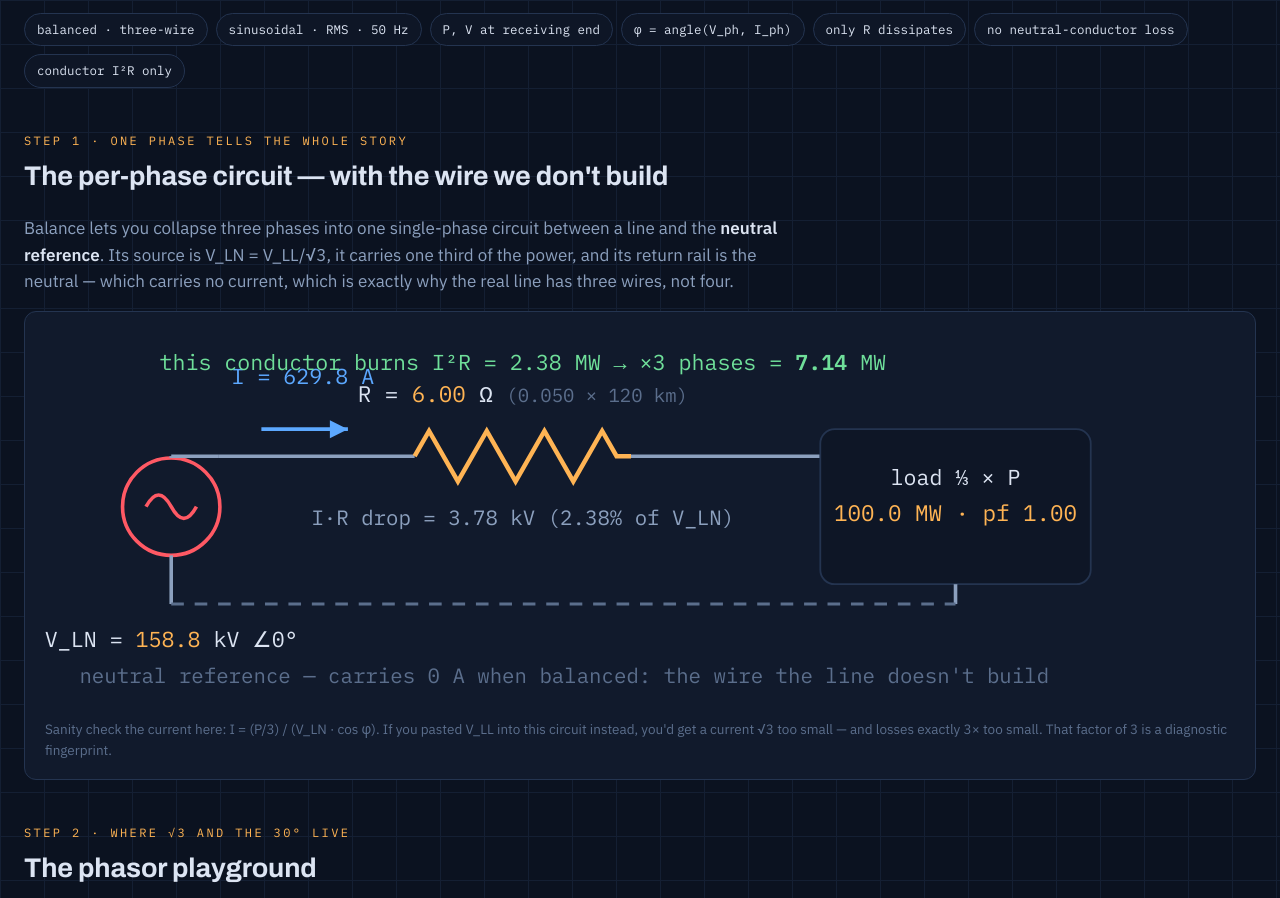
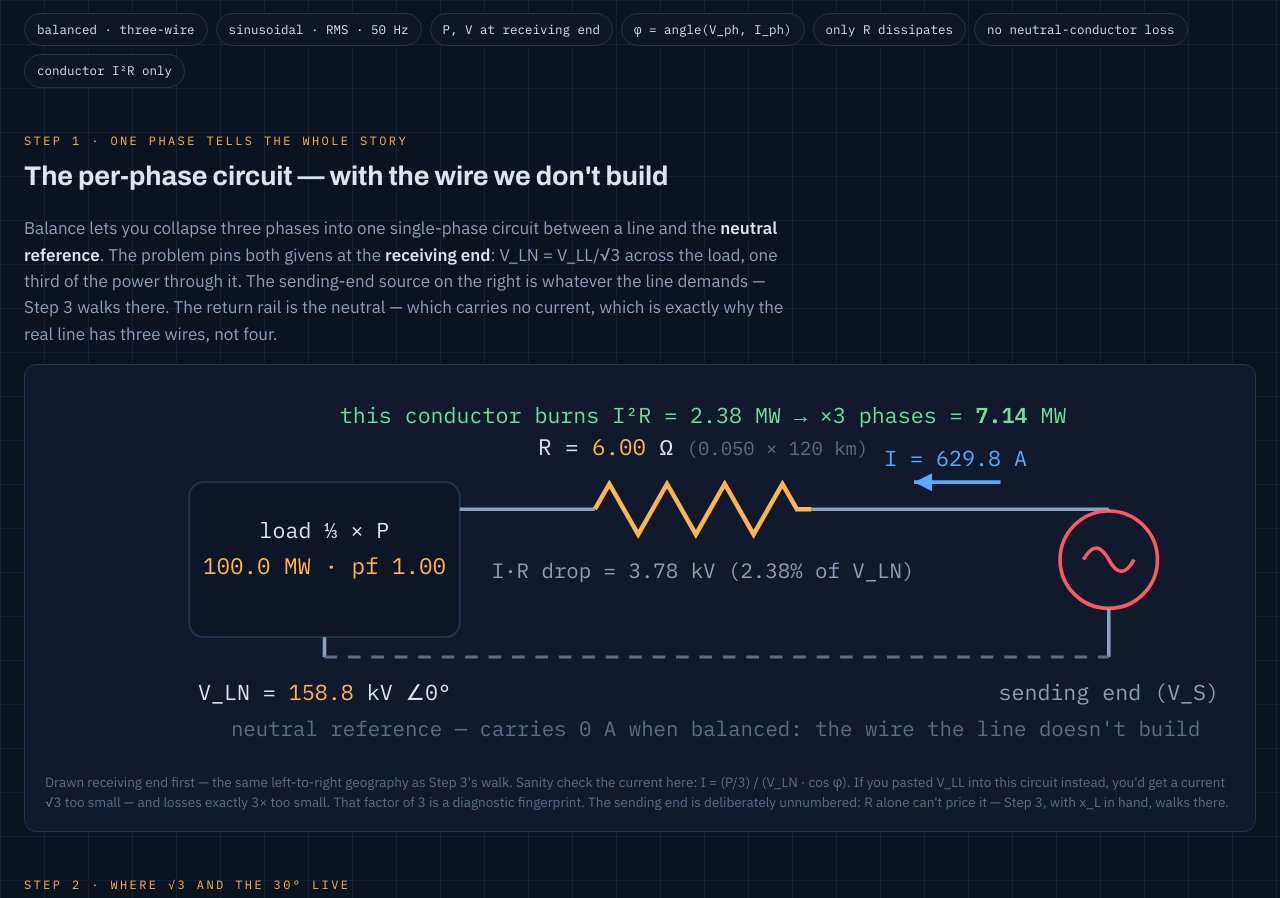
Before and after one commit to Nero51908/vibe_power_system_basics, a plain HTML site: page three-phase-AC-line-losses.html in a window 1280 px wide. Shown: the part 836-1734 px from the top of the page. Drawn offline with Linux system fonts and the light colour scheme.

Commit message:
Fix STEP 1 diagram

```diff
--- a/three-phase-AC-line-losses.html
+++ b/three-phase-AC-line-losses.html
@@ -204,7 +204,7 @@ footer code{color:var(--dim)}
         <input type="range" id="cR" min="0.02" max="0.12" step="0.005" value="0.05" aria-label="Resistance per kilometre"></div>
       <div class="ctl"><label>Reactance x_L <span class="badge" id="bXl">0.32 Ω/km</span></label>
         <input type="range" id="cXl" min="0" max="0.45" step="0.01" value="0.32" aria-label="Series reactance per kilometre"></div>
-      <div class="note">P and V_LL are receiving-end quantities. r is the 50&nbsp;Hz value at operating temperature (skin effect and heat both raise it). x_L drives the walk-the-line panel only — losses use R alone, because reactance dissipates nothing.</div>
+      <div class="note">P and V_LL are receiving-end quantities (that's the R in Step 3's V_R). r is the 50&nbsp;Hz value at operating temperature (skin effect and heat both raise it). x_L drives the walk-the-line panel only — losses use R alone, because reactance dissipates nothing.</div>
     </div>
   </div>
   </div>
@@ -216,7 +216,7 @@ footer code{color:var(--dim)}
     <div class="chips">
       <span class="chip" data-d="Equal magnitudes, exactly 120° apart, identical impedances. This is what licenses per-phase analysis and makes the neutral current zero.">balanced · three-wire</span>
       <span class="chip" data-d="Phasors are RMS values of 50 Hz sinusoids. No harmonics — with distortion, cos φ is only the displacement power factor.">sinusoidal · RMS · 50 Hz</span>
-      <span class="chip" data-d="'Delivers 300 MW at 275 kV to a load' pins both numbers to the receiving end. The same current flows the whole length once shunt paths are ignored.">P, V at receiving end</span>
+      <span class="chip" data-d="'Delivers 300 MW at 275 kV to a load' pins both numbers to the receiving end — the R in Step 3's V_R. The same current flows the whole length once shunt paths are ignored.">P, V at receiving end</span>
       <span class="chip" data-d="φ is the angle between element voltage and element current — not between V_LL and I_L, which differ by an extra 30°.">φ = angle(V_ph, I_ph)</span>
       <span class="chip" data-d="Series reactance X shifts phase and exchanges vars but dissipates nothing; it changes the sending-end voltage, not the losses. Shunt charging is excluded by the problem.">only R dissipates</span>
       <span class="chip" data-d="No neutral conductor exists on the line, and balance means no return current anyway. The earthwire on the towers is lightning shielding and stays essentially idle.">no neutral-conductor loss</span>
@@ -228,39 +228,39 @@ footer code{color:var(--dim)}
   <section id="perphase">
     <div class="step">Step 1 · One phase tells the whole story</div>
     <h2>The per-phase circuit — with the wire we don't build</h2>
-    <p>Balance lets you collapse three phases into one single-phase circuit between a line and the <b>neutral reference</b>. Its source is V_LN = V_LL/√3, it carries one third of the power, and its return rail is the neutral — which carries no current, which is exactly why the real line has three wires, not four.</p>
+    <p>Balance lets you collapse three phases into one single-phase circuit between a line and the <b>neutral reference</b>. The problem pins both givens at the <b>receiving end</b>: V_LN = V_LL/√3 across the load, one third of the power through it. The sending-end source on the right is whatever the line demands — Step 3 walks there. The return rail is the neutral — which carries no current, which is exactly why the real line has three wires, not four.</p>
     <div class="panel">
-      <svg viewBox="0 0 660 210" role="img" aria-label="Per-phase equivalent circuit: source, series resistance, load, dashed neutral return">
+      <svg viewBox="0 0 660 210" role="img" aria-label="Per-phase equivalent circuit, receiving end on the left: load with the given voltage, series conductor resistance, sending-end source on the right, dashed neutral return">
+        <!-- load (receiving end — where the givens are pinned) -->
+        <rect x="80" y="55" width="150" height="86" rx="8" fill="var(--panel2)" stroke="var(--line)"/>
+        <text x="155" y="86" font-size="12" fill="var(--text)" text-anchor="middle">load  ⅓ × P</text>
+        <text x="155" y="106" font-size="12.5" fill="var(--amber)" text-anchor="middle"><tspan id="pcPph">100.0</tspan> MW · pf <tspan id="pcPf">1.00</tspan></text>
+        <line x1="155" y1="141" x2="155" y2="152" stroke="var(--dim)" stroke-width="2"/>
+        <text x="155" y="176" font-size="12" fill="var(--text)" text-anchor="middle">V_LN = <tspan id="pcVln" fill="var(--amber)">158.8</tspan> kV ∠0°</text>
         <!-- top rail -->
-        <line x1="96" y1="70" x2="205" y2="70" stroke="var(--dim)" stroke-width="2"/>
-        <line x1="325" y1="70" x2="430" y2="70" stroke="var(--dim)" stroke-width="2"/>
-        <!-- source -->
-        <circle cx="70" cy="98" r="27" fill="none" stroke="var(--phA)" stroke-width="2"/>
-        <path d="M56,98 q7,-13 14,0 q7,13 14,0" fill="none" stroke="var(--phA)" stroke-width="2"/>
-        <line x1="70" y1="71" x2="70" y2="70" stroke="var(--dim)" stroke-width="2"/>
-        <line x1="70" y1="70" x2="96" y2="70" stroke="var(--dim)" stroke-width="2"/>
-        <line x1="70" y1="125" x2="70" y2="152" stroke="var(--dim)" stroke-width="2"/>
-        <text x="70" y="176" font-size="12" fill="var(--text)" text-anchor="middle">V_LN = <tspan id="pcVln" fill="var(--amber)">158.8</tspan> kV ∠0°</text>
-        <!-- resistor zigzag -->
-        <polyline points="205,70 213,56 229,84 245,56 261,84 277,56 293,84 309,56 317,70 325,70" fill="none" stroke="var(--amber)" stroke-width="2.5"/>
-        <text x="265" y="40" font-size="12.5" fill="var(--text)" text-anchor="middle">R = <tspan id="pcR" fill="var(--amber)">6.00</tspan> Ω  <tspan fill="var(--faint)" font-size="10.5">(<tspan id="pcRcalc">0.050 × 120 km</tspan>)</tspan></text>
-        <text x="265" y="108" font-size="11.5" fill="var(--dim)" text-anchor="middle">I·R drop = <tspan id="pcDrop">3.78</tspan> kV  (<tspan id="pcDropPct">2.4</tspan>% of V_LN)</text>
-        <!-- current arrow -->
-        <line x1="120" y1="55" x2="168" y2="55" stroke="var(--phC)" stroke-width="2"/>
-        <polygon points="168,55 158,50 158,60" fill="var(--phC)"/>
-        <text x="143" y="30" font-size="12" fill="var(--phC)" text-anchor="middle">I = <tspan id="pcI">629.8</tspan> A</text>
-        <!-- load -->
-        <rect x="430" y="55" width="150" height="86" rx="8" fill="var(--panel2)" stroke="var(--line)"/>
-        <text x="505" y="86" font-size="12" fill="var(--text)" text-anchor="middle">load  ⅓ × P</text>
-        <text x="505" y="106" font-size="12.5" fill="var(--amber)" text-anchor="middle"><tspan id="pcPph">100.0</tspan> MW · pf <tspan id="pcPf">1.00</tspan></text>
-        <line x1="505" y1="141" x2="505" y2="152" stroke="var(--dim)" stroke-width="2"/>
+        <line x1="230" y1="70" x2="305" y2="70" stroke="var(--dim)" stroke-width="2"/>
+        <line x1="425" y1="70" x2="590" y2="70" stroke="var(--dim)" stroke-width="2"/>
+        <!-- resistor zigzag (the conductor) -->
+        <polyline points="305,70 313,56 329,84 345,56 361,84 377,56 393,84 409,56 417,70 425,70" fill="none" stroke="var(--amber)" stroke-width="2.5"/>
+        <text x="365" y="40" font-size="12.5" fill="var(--text)" text-anchor="middle">R = <tspan id="pcR" fill="var(--amber)">6.00</tspan> Ω  <tspan fill="var(--faint)" font-size="10.5">(<tspan id="pcRcalc">0.050 × 120 km</tspan>)</tspan></text>
+        <text x="365" y="108" font-size="11.5" fill="var(--dim)" text-anchor="middle">I·R drop = <tspan id="pcDrop">3.78</tspan> kV  (<tspan id="pcDropPct">2.4</tspan>% of V_LN)</text>
+        <!-- current arrow: source feeds the load, right to left -->
+        <line x1="530" y1="55" x2="482" y2="55" stroke="var(--phC)" stroke-width="2"/>
+        <polygon points="482,55 492,50 492,60" fill="var(--phC)"/>
+        <text x="505" y="46" font-size="12" fill="var(--phC)" text-anchor="middle">I = <tspan id="pcI">629.8</tspan> A</text>
+        <!-- sending-end source (deliberately unnumbered) -->
+        <circle cx="590" cy="98" r="27" fill="none" stroke="var(--phA)" stroke-width="2"/>
+        <path d="M576,98 q7,-13 14,0 q7,13 14,0" fill="none" stroke="var(--phA)" stroke-width="2"/>
+        <line x1="590" y1="71" x2="590" y2="70" stroke="var(--dim)" stroke-width="2"/>
+        <line x1="590" y1="125" x2="590" y2="152" stroke="var(--dim)" stroke-width="2"/>
+        <text x="590" y="176" font-size="12" fill="var(--dim)" text-anchor="middle">sending end (V_S)</text>
         <!-- neutral rail -->
-        <line x1="70" y1="152" x2="505" y2="152" stroke="var(--faint)" stroke-width="1.6" stroke-dasharray="7 6"/>
-        <text x="288" y="196" font-size="11.5" fill="var(--faint)" text-anchor="middle">neutral reference — carries 0 A when balanced: the wire the line doesn't build</text>
+        <line x1="155" y1="152" x2="590" y2="152" stroke="var(--faint)" stroke-width="1.6" stroke-dasharray="7 6"/>
+        <text x="372" y="196" font-size="11.5" fill="var(--faint)" text-anchor="middle">neutral reference — carries 0 A when balanced: the wire the line doesn't build</text>
         <!-- loss badge -->
-        <text x="265" y="22" font-size="12" fill="var(--good)" text-anchor="middle">this conductor burns I²R = <tspan id="pcLossOne">2.38</tspan> MW  →  ×3 phases = <tspan id="pcLossAll" font-weight="600">7.14</tspan> MW</text>
+        <text x="365" y="22" font-size="12" fill="var(--good)" text-anchor="middle">this conductor burns I²R = <tspan id="pcLossOne">2.38</tspan> MW  →  ×3 phases = <tspan id="pcLossAll" font-weight="600">7.14</tspan> MW</text>
       </svg>
-      <div class="svgcap">Sanity check the current here: I = (P/3) / (V_LN · cos φ). If you pasted V_LL into this circuit instead, you'd get a current √3 too small — and losses exactly 3× too small. That factor of 3 is a diagnostic fingerprint.</div>
+      <div class="svgcap">Drawn receiving end first — the same left-to-right geography as Step 3's walk. Sanity check the current here: I = (P/3) / (V_LN · cos φ). If you pasted V_LL into this circuit instead, you'd get a current √3 too small — and losses exactly 3× too small. That factor of 3 is a diagnostic fingerprint. The sending end is deliberately unnumbered: R alone can't price it — Step 3, with x_L in hand, walks there.</div>
     </div>
   </section>
 
@@ -318,7 +318,7 @@ footer code{color:var(--dim)}
   <section id="walk">
     <div class="step">Step 3 · Where you stand changes what you read</div>
     <h2>Walk the line — power factor is a property of a cross-section</h2>
-    <p>On a series line the current phasor is the same everywhere, so as you walk from the load toward the source all the movement is in <b>V(x) = V_R + I·(r + j·x_L)·x</b>. The resistive drop stretches V along I; the reactive drop is perpendicular and <b>rotates</b> it. The local angle φ(x) between V(x) and I — and with it the local power factor — drifts with position: your unity-pf load, read from 120 km away, is not unity any more.</p>
+    <p>On a series line the current phasor is the same everywhere, so as you walk from the load toward the source — left to right, straight along the Step 1 circuit — all the movement is in <b>V(x) = V_R + I·(r + j·x_L)·x</b>. (The subscript is R for <b>receiving end</b>, the load terminals — not the resistance R.) The resistive drop stretches V along I; the reactive drop is perpendicular and <b>rotates</b> it. The local angle φ(x) between V(x) and I — and with it the local power factor — drifts with position: your unity-pf load, read from 120 km away, is not unity any more.</p>
     <div class="panel">
       <div style="display:flex;flex-wrap:wrap;gap:16px;align-items:flex-end;margin-bottom:8px">
         <div class="ctl" style="flex:1 1 260px;max-width:440px">
@@ -337,7 +337,7 @@ footer code{color:var(--dim)}
             </defs>
             <g id="walkG"></g>
           </svg>
-          <div class="svgcap">V_R held as reference. Green: the I·R drop, parallel to I. Blue: the j·I·X drop, perpendicular — the piece that rotates V and drags the local pf off unity. The magnifier stretches the drawn drops (and therefore the drawn angles); every number stays true.</div>
+          <div class="svgcap">V_R — the receiving-end (load) voltage — held as reference. Green: the I·R drop, parallel to I. Blue: the j·I·X drop, perpendicular — the piece that rotates V and drags the local pf off unity. The magnifier stretches the drawn drops (and therefore the drawn angles); every number stays true.</div>
         </div>
         <div class="readouts">
           <div class="stat"><div class="k">Local line-to-line |V(x)|</div><div class="v" id="wVll">–</div></div>
@@ -615,7 +615,7 @@ function drawWalk(d){
   g+='<line x1="18" y1="'+OY+'" x2="445" y2="'+OY+'" stroke="var(--gridline)" stroke-width="1"/>';
   // V_R (reference)
   g+='<line x1="'+OX+'" y1="'+OY+'" x2="'+(OX+k*d.VLN).toFixed(1)+'" y2="'+OY+'" stroke="var(--dim)" stroke-width="2.2" marker-end="url(#wW)"/>';
-  g+='<text x="'+(OX+k*d.VLN*0.5).toFixed(1)+'" y="'+(OY+18)+'" font-size="12" fill="var(--dim)" text-anchor="middle">V_R  (load end, reference)</text>';
+  g+='<text x="'+(OX+k*d.VLN*0.5).toFixed(1)+'" y="'+(OY+18)+'" font-size="12" fill="var(--dim)" text-anchor="middle">V_R — receiving (load) end, reference</text>';
   // I at −φ
   var ix=OX+72*Math.cos(ph), iy=OY+72*Math.sin(ph);
   g+='<line x1="'+OX+'" y1="'+OY+'" x2="'+ix.toFixed(1)+'" y2="'+iy.toFixed(1)+'" stroke="var(--text)" stroke-width="1.6" stroke-dasharray="3 4" marker-end="url(#wT)"/>';
```
